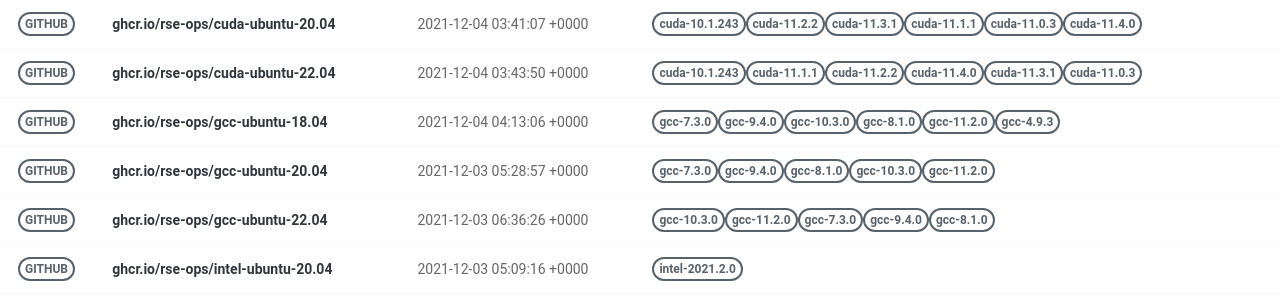
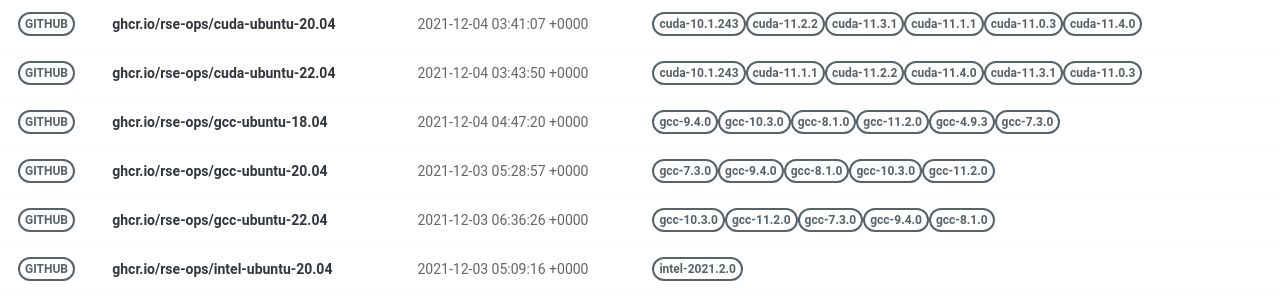
Before and after one commit to rse-ops/docker-images, a Jekyll site: the page built from pages/index.md, in a window 1280 px wide. Shown: the part 277-577 px from the top of the page. Built offline with Jekyll 4.4.1, drawn with Linux system fonts in a browser that asks for light colours; nearby versions of some CDN libraries.

Commit message:
Automated push to update library 2021-12-04

```diff
--- a/_library/ghcr.io-rse-ops-gcc-ubuntu-18.04.md
+++ b/_library/ghcr.io-rse-ops-gcc-ubuntu-18.04.md
@@ -1,14 +1,11 @@
 ---
 layout: container
 name: ghcr.io/rse-ops/gcc-ubuntu-18.04
-updated_at: 2021-12-04 04:13:06.599573
+updated_at: 2021-12-04 04:47:20.624363
 
 
 container_url: https://github.com/orgs/rse-ops/packages/container/package/gcc-ubuntu-18.04
 versions:
- - tag: gcc-7.3.0
-   dockerfile: https://github.com/rse-ops/docker-images/blob/main/ubuntu/gcc/Dockerfile
-   manifest: https://crane.ggcr.dev/manifest/ghcr.io/rse-ops/gcc-ubuntu-18.04:gcc-7.3.0
  - tag: gcc-9.4.0
    dockerfile: https://github.com/rse-ops/docker-images/blob/main/ubuntu/gcc/Dockerfile
    manifest: https://crane.ggcr.dev/manifest/ghcr.io/rse-ops/gcc-ubuntu-18.04:gcc-9.4.0
```
Also changed, not shown: other parts of _library/ghcr.io-rse-ops-gcc-ubuntu-18.04.md (+3 -0 lines).
